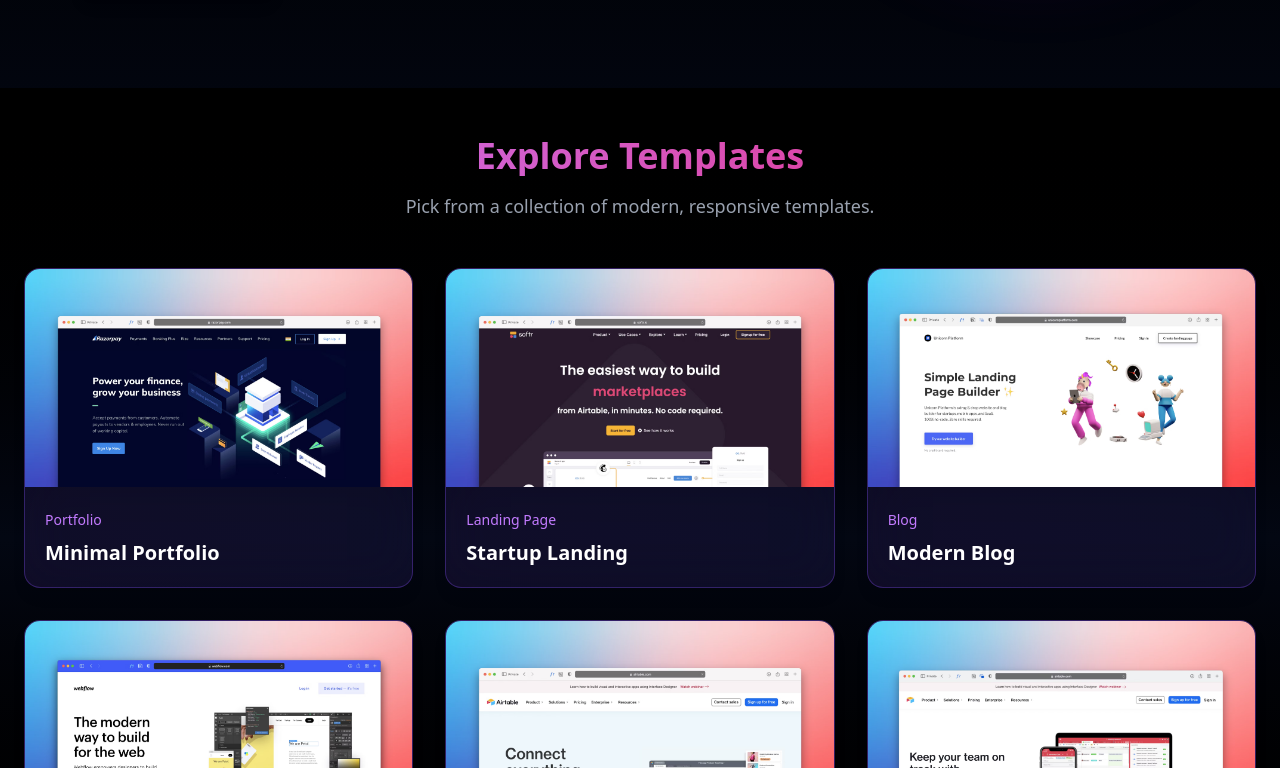
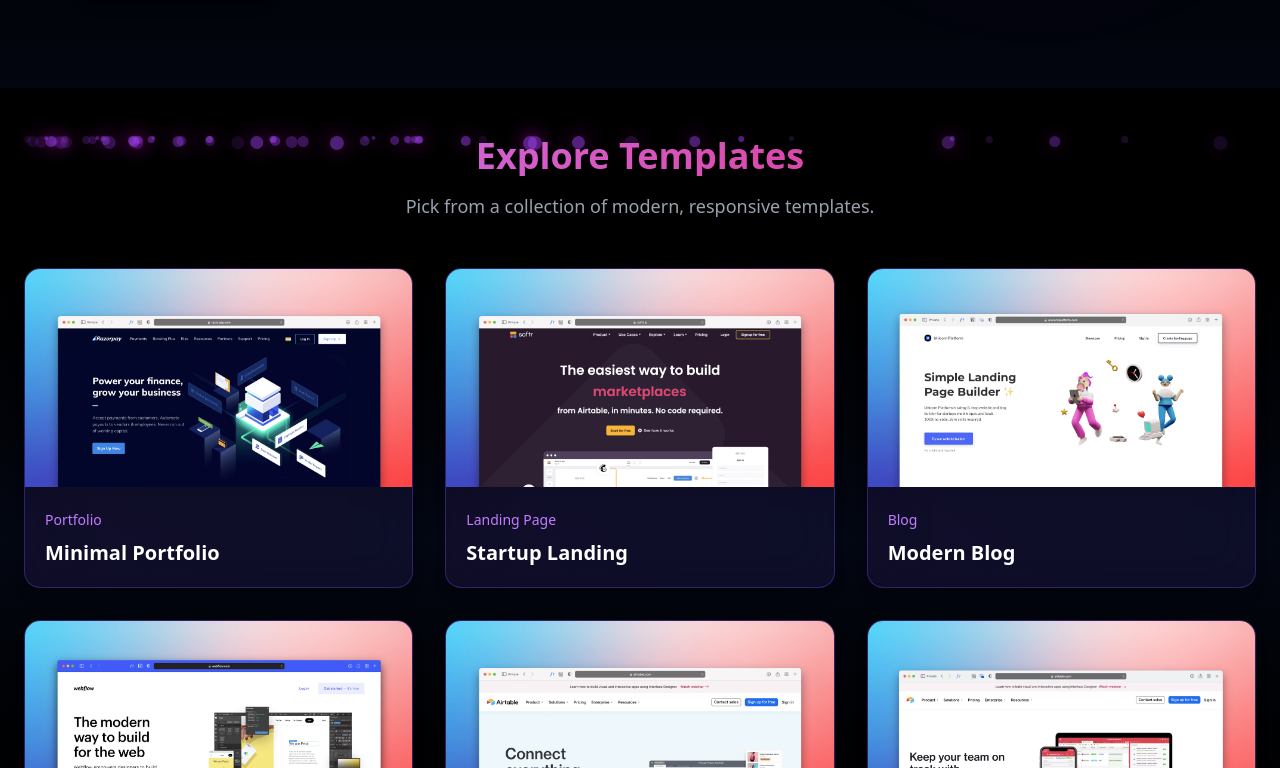
Before and after one commit to RutujaSawant89/loveable, a React (Vite) app: page / in a window 1280 px wide. Shown: the part 652-1420 px from the top of the page. Built offline with nearby package versions, Linux system fonts and the light colour scheme.

Commit message:
particles added in template

```diff
--- a/src/App.jsx
+++ b/src/App.jsx
@@ -3,6 +3,7 @@ import { BrowserRouter, Routes, Route } from "react-router-dom";
 import Landing from "./screens/Landing";
 import Building from "./screens/Building";
 import Template from "./screens/Template";
+
 function App() {
   return (
     <BrowserRouter>
@@ -12,6 +13,7 @@ function App() {
         <Route path="/build" element={<Building />} />
         <Route path="/temp" element={<Template />} />
 
+
       </Routes>
     </BrowserRouter>
 
--- a/src/screens/Template.jsx
+++ b/src/screens/Template.jsx
@@ -1,7 +1,17 @@
-import { useState } from "react";
+import { useState, useEffect } from "react";
+import { motion } from "framer-motion";
 
 export default function Template() {
   const [selected, setSelected] = useState(null);
+  const [mousePos, setMousePos] = useState({ x: 0, y: 0 });
+  const particleCount = 60;
+  const particles = Array.from({ length: particleCount });
+
+  useEffect(() => {
+    const handleMouseMove = (e) => setMousePos({ x: e.clientX, y: e.clientY });
+    window.addEventListener("mousemove", handleMouseMove);
+    return () => window.removeEventListener("mousemove", handleMouseMove);
+  }, []);
 
   const templates = [
     { id: 1, title: "Minimal Portfolio", category: "Portfolio", image: "/images/image.png" },
@@ -13,10 +23,32 @@ export default function Template() {
   ];
 
   return (
-    <div className="min-h-screen bg-gradient-to-b from-black via-gray-950 to-black text-white px-6 py-12 relative z-10">
+    <div className="min-h-screen bg-gradient-to-b from-black via-gray-950 to-black text-white px-6 py-12 relative overflow-hidden z-10">
+
+      {/* Moving Particles */}
+      {particles.map((_, idx) => {
+        const size = 4 + Math.random() * 10;
+        const speed = 2 + Math.random() * 3;
+        const offsetX = Math.random() * window.innerWidth;
+        const offsetY = Math.random() * window.innerHeight;
+
+        return (
+          <motion.div
+            key={idx}
+            className="absolute rounded-full bg-purple-500/60 shadow-[0_0_20px_rgba(255,0,255,0.5)]"
+            style={{ width: size, height: size }}
+            animate={{
+              x: mousePos.x + offsetX * Math.cos((performance.now() / 1000) / speed),
+              y: mousePos.y + offsetY * Math.sin((performance.now() / 1000) / speed),
+              opacity: [0.2, 0.8, 0.2],
+            }}
+            transition={{ repeat: Infinity, repeatType: "loop", duration: 3 + Math.random() * 3 }}
+          />
+        );
+      })}
 
       {/* Header */}
-      <div className="max-w-7xl mx-auto text-center mb-12">
+      <div className="max-w-7xl mx-auto text-center mb-12 relative z-10">
         <h1 className="text-4xl font-extrabold bg-gradient-to-r from-purple-400 to-pink-600 bg-clip-text text-transparent mb-4">
           Explore Templates
         </h1>
@@ -26,7 +58,7 @@ export default function Template() {
       </div>
 
       {/* Grid */}
-      <div className="max-w-7xl mx-auto grid grid-cols-1 sm:grid-cols-2 lg:grid-cols-3 gap-8">
+      <div className="max-w-7xl mx-auto grid grid-cols-1 sm:grid-cols-2 lg:grid-cols-3 gap-8 relative z-10">
         {templates.map((tpl) => (
           <div
             key={tpl.id}
```
Also changed, not shown: 1 other file (tests, documents, lock files or other folders).
